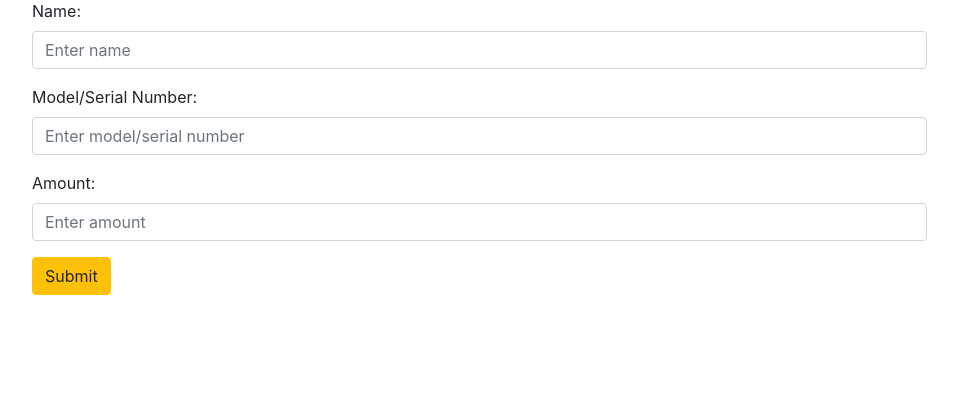
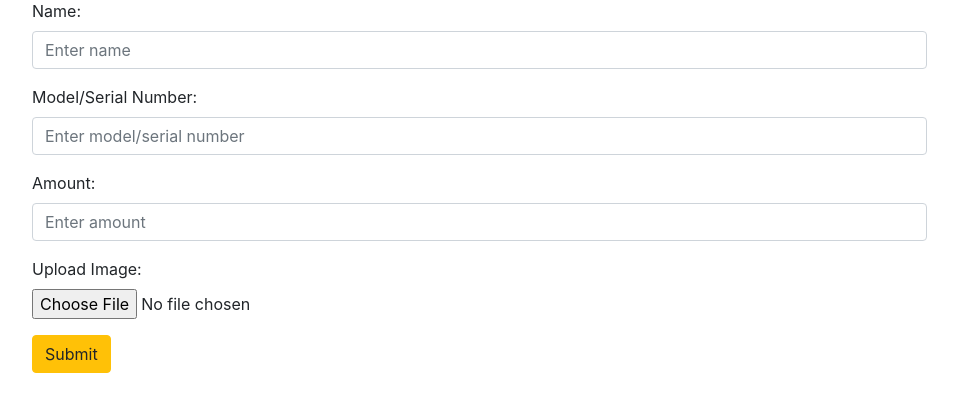
Before and after one commit to Joshua-z-Luo/inventory-manager, a Flask app: page /addpart in a window 1280 px wide. Shown: the part 121-533 px from the top of the page, without its empty margins (68-1026 px from the left). Run offline with Flask 3, Linux system fonts and the light colour scheme; a user stored in the database is signed in; some libraries are stand-ins or nearby versions.

Commit message:
changes and images added

```diff
--- a/website/__init__.py
+++ b/website/__init__.py
@@ -8,7 +8,7 @@ DB_NAME = "database.db"
 
 def create_app():
     app = Flask(__name__)
-    app.config['SECRET_KEY'] = 'timmyterror'
+    app.config['SECRET_KEY'] = 'timmy'
     app.config['SQLALCHEMY_DATABASE_URI'] = f'sqlite:///{DB_NAME}'
     db.init_app(app)
 
--- a/website/templates/addpart.html
+++ b/website/templates/addpart.html
@@ -3,7 +3,7 @@
     <h1 align="left"></h1>
     <h1 align="left">Add Part</h1>
 
-        <form method="POST" class="form-horizontal">
+        <form method="POST" class="form-horizontal" enctype="multipart/form-data">
           <div class="form-group">
             <label class="control-label col-sm-2" for="name">Name:</label>
             <div class="col-sm-10">
@@ -23,6 +23,12 @@
             </div>
           </div>
           <div class="form-group">
+            <label class="control-label col-sm-2" for="amount">Upload Image:</label>
+            <div class="col-sm-10">
+              <input type="file" name="image" id="image" accept="image/png, image/gif, image/jpeg" />
+            </div>
+          </div>
+          <div class="form-group">
             <div class="col-sm-offset-2 col-sm-10">
               <button type="submit" class="btn btn-warning">Submit</button>
             </div>
--- a/website/views.py
+++ b/website/views.py
@@ -3,6 +3,10 @@ from flask_login import login_required, current_user
 from .models import Note
 from . import db
 import json
+
+from io import StringIO
+import PIL.Image
+import base64
 
 views = Blueprint('views', __name__)
 
@@ -19,13 +23,17 @@ def addpart():
         name = str(request.form.get('name'))
         model = str(request.form.get('model'))
         amount = request.form.get('amount')
+        image = request.files["image"]
+
+        base64_bytes = base64.b64encode(image.read())
+        base64_string = base64_bytes.decode()
 
         if len(name) < 1:
             flash('Name is too short!', category='error')
         if len(model) < 1:
             flash('model is too short!', category='error')
         else:
-            new_note = Note(data="", name=name, model=model, amount=amount, user_id=current_user.id)  #providing the schema for the note
+            new_note = Note(data=base64_string, name=name, model=model, amount=amount, user_id=current_user.id)  #providing the schema for the note
             db.session.add(new_note) #adding the note to the database
             db.session.commit()
             flash('Part added!', category='success')
```
Also changed, not shown: website/static/index.js (+9 -0 lines), website/templates/home.html (+2 -0 lines), instance/database.db.
